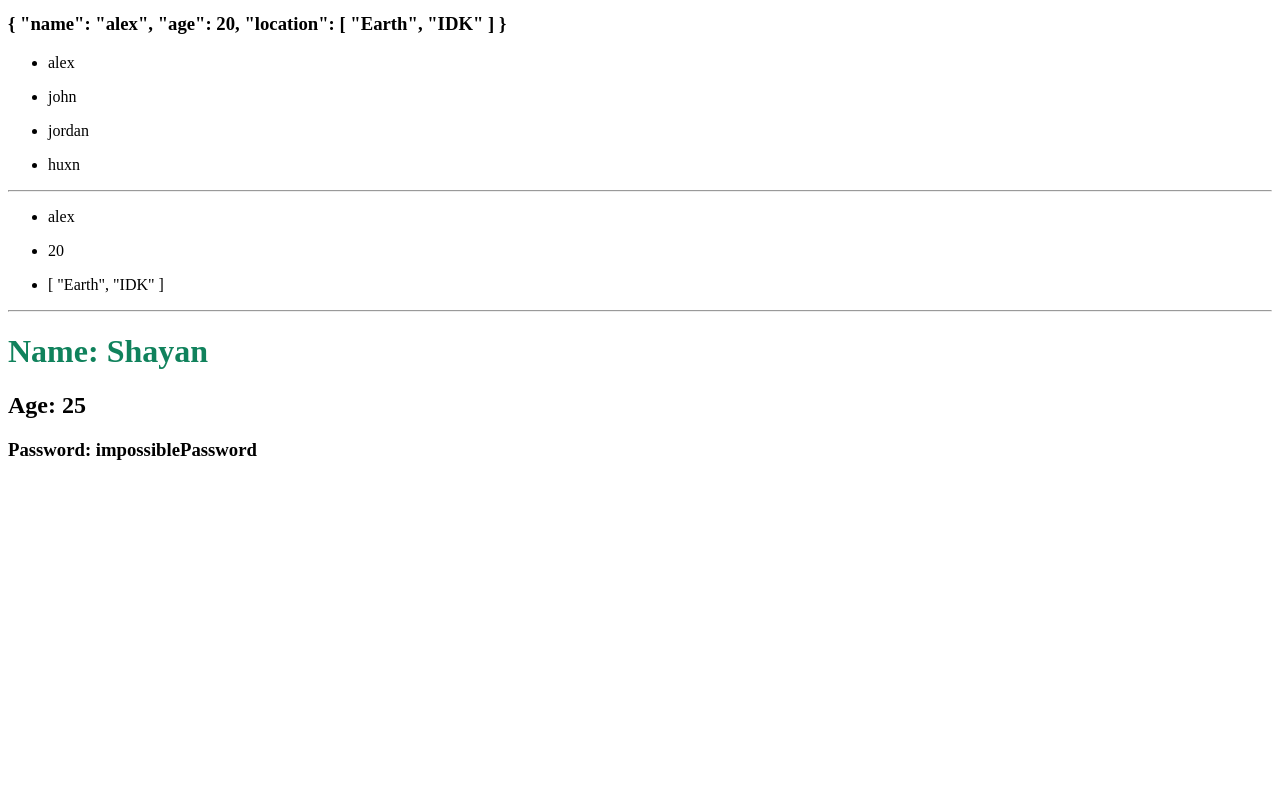
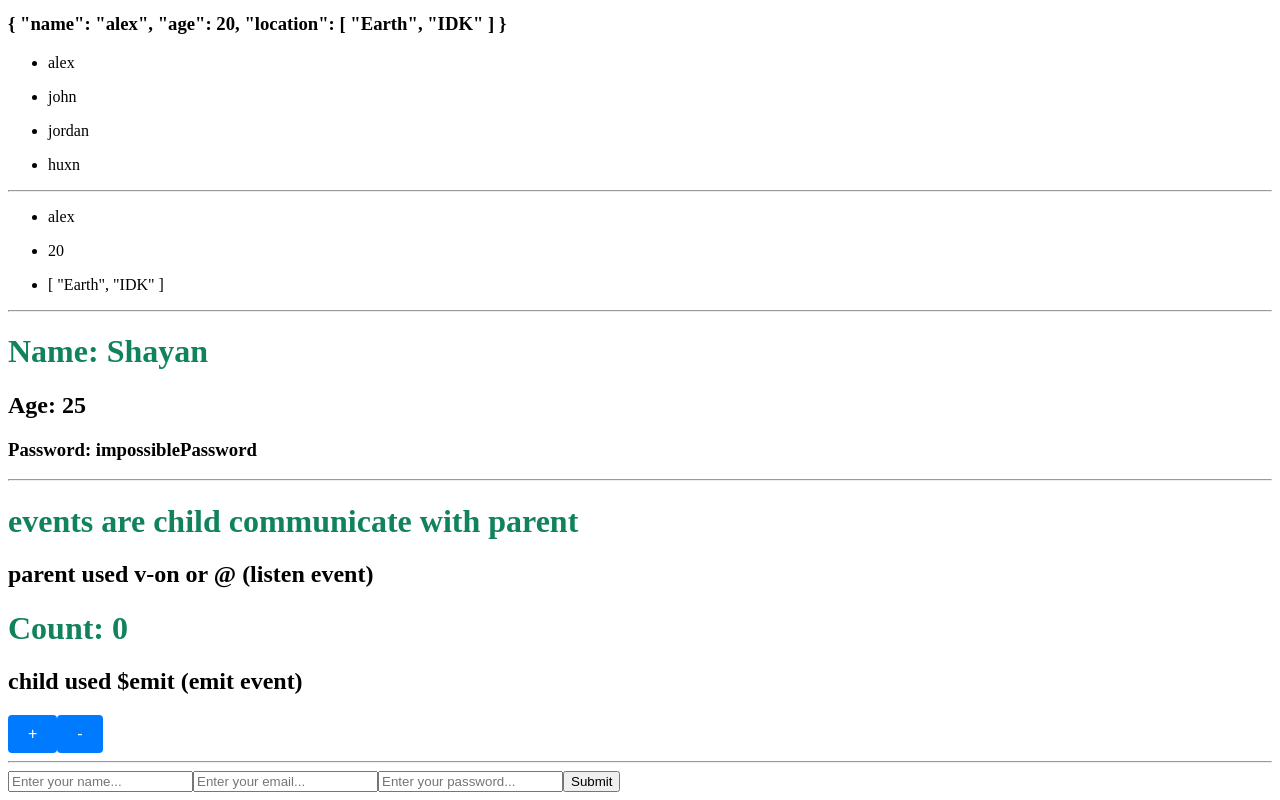
Before and after one commit to shayanahmad1999/vue-course, a Vue app: page / in a window 1280 px wide. Shown: the part 8576-9376 px from the top of the page. Before the commit the page ends 9055 px from the top, so only its background shows below. Built offline with nearby package versions, Linux system fonts and the light colour scheme.

Commit message:
working on events

```diff
--- a/src/App.vue
+++ b/src/App.vue
@@ -18,6 +18,7 @@ import TextInterpolation from './components/TextInterpolation.vue';
 import ValidtionProps from './components/ValidtionProps.vue';
 import ComplexProps from './components/ComplexProps.vue';
 import CustomeValidatorProps from './components/CustomeValidatorProps.vue';
+import EventsParent from './components/EventsParent.vue';
 
 const firstName = ref('Shayan');
 const lastName = ref('Ahmad');
@@ -59,5 +60,8 @@ const lastName = ref('Ahmad');
     :userInfo="{ name: 'alex', age: 20, location: ['Earth', 'IDK'] }" />
   <hr />
   <CustomeValidatorProps name="Shayan" :age="25" password="impossiblePassword" />
+  <hr>
+  <h1>events are child communicate with parent</h1>
+  <EventsParent />
 </template>
 <style scoped></style>
--- /dev/null
+++ b/src/components/EventsChild.vue
@@ -0,0 +1,22 @@
+<script setup></script>
+<template>
+    <h2>child used $emit (emit event)</h2>
+    <button @click="$emit('incrementCounter')">+</button>
+    <button @click="$emit('decrementCounter')">-</button>
+</template>
+
+<style scoped>
+button {
+    padding: 10px 20px;
+    font-size: 16px;
+    background-color: #007bff;
+    color: white;
+    border: none;
+    border-radius: 4px;
+    cursor: pointer;
+}
+
+button:hover {
+    background-color: #0056b3;
+}
+</style>
--- /dev/null
+++ b/src/components/EventsForm.vue
@@ -0,0 +1,16 @@
+<script setup>
+import { ref } from 'vue';
+
+const name = ref('');
+const email = ref('');
+const password = ref('');
+
+</script>
+<template>
+    <form @submit.prevent="$emit('userinfo', name, email, password)">
+        <input type="text" placeholder="Enter your name..." v-model="name">
+        <input type="email" placeholder="Enter your email..." v-model="email">
+        <input type="password" placeholder="Enter your password..." v-model="password">
+        <button type="submit">Submit</button>
+    </form>
+</template>
--- /dev/null
+++ b/src/components/EventsParent.vue
@@ -0,0 +1,28 @@
+<script setup>
+import { ref } from 'vue';
+import EventsChild from './EventsChild.vue';
+import EventsForm from './EventsForm.vue';
+
+let count = ref(0)
+
+let handleDecrement = () => {
+    count.value--;
+}
+
+const formHandler = (name, email, password) => {
+    console.log('Name', name);
+    console.log('Email', email);
+    console.log('password', password);
+}
+</script>
+<template>
+    <h2>parent used v-on or @ (listen event)</h2>
+    <h1>Count: {{ count }}</h1>
+
+    <EventsChild @incrementCounter="count++" @decrementCounter="handleDecrement" />
+
+    <hr />
+
+    <EventsForm @userinfo="formHandler" />
+
+</template>
```
